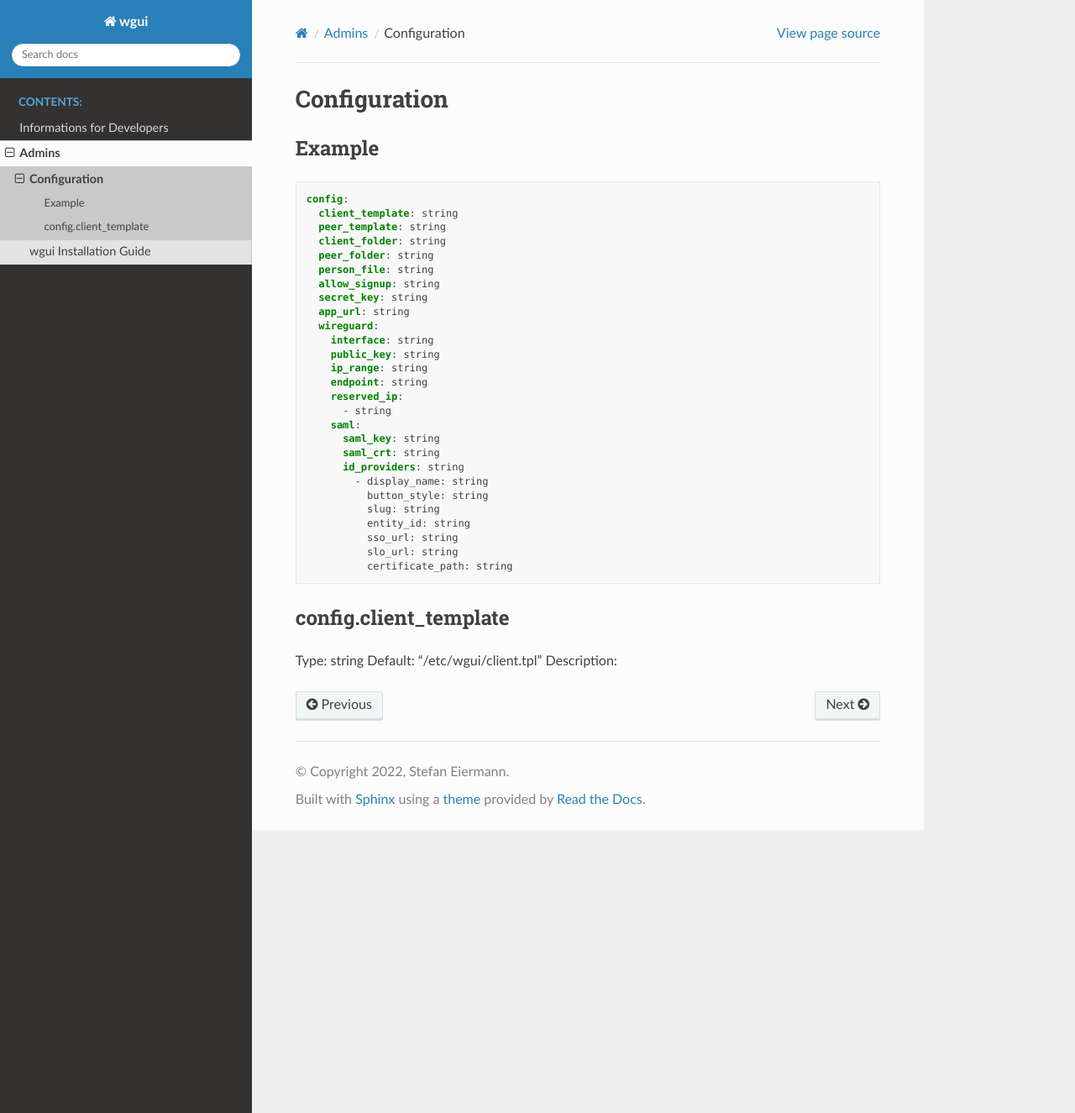
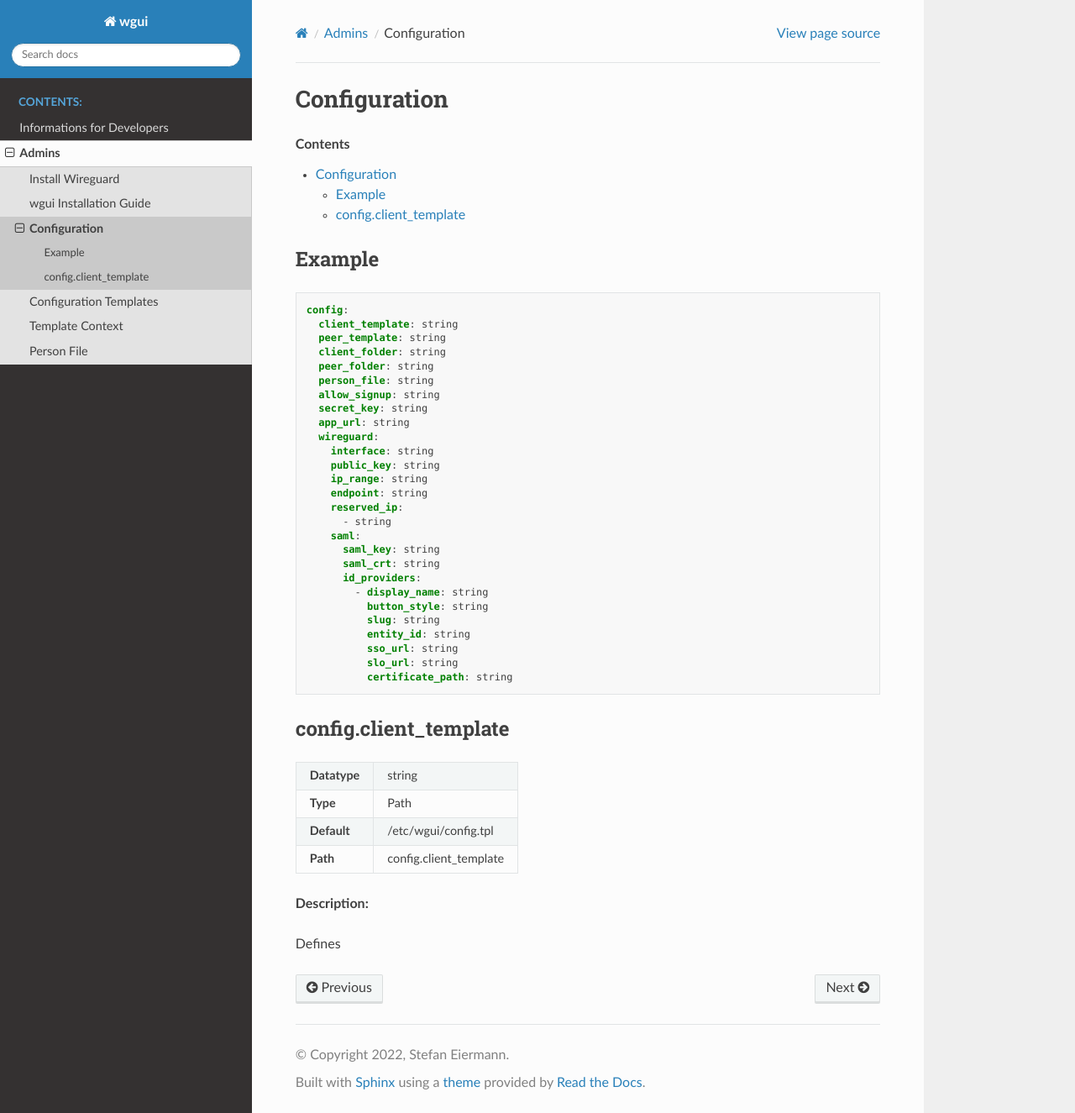
Before and after one commit to eieste/wgui, a Sphinx documentation site: the page built from docs/source/admin/config.rst, in a window 1280 px wide and 1325 px high. Shown: the whole window at 84% size. Built offline with Sphinx 7.4.7 and the Read the Docs theme 2.0.0, drawn with Linux system fonts in a browser that asks for light colours.

```diff
--- a/docs/source/admin/config.rst
+++ b/docs/source/admin/config.rst
@@ -26,7 +29,7 @@ Example
        saml:
          saml_key: string
          saml_crt: string
-         id_providers: string
+         id_providers:
            - display_name: string
              button_style: string
              slug: string
@@ -38,7 +41,15 @@ Example
 
 config.client_template
 ======================
++--------------------+---------------------------------------------------------+
+| **Datatype**       | string                                                  |
++--------------------+---------------------------------------------------------+
+| **Type**           | Path                                                    |
++--------------------+---------------------------------------------------------+
+| **Default**        | /etc/wgui/config.tpl                                    |
++--------------------+---------------------------------------------------------+
+| **Path**           | config.client_template                                  |
++--------------------+---------------------------------------------------------+
+**Description:**
 
-Type: string
-Default: "/etc/wgui/client.tpl"
-Description:
+Defines
--- a/docs/source/admin/index.rst
+++ b/docs/source/admin/index.rst
@@ -7,5 +7,9 @@ Admins
    :maxdepth: 2
    :caption: Contents:
 
+   ./wg-install
+   ./wgui-install
    ./config
-   ./install
+   ./template
+   ./template-ctx
+   ./person
--- /dev/null
+++ b/docs/source/admin/wg-install.rst
@@ -0,0 +1,3 @@
+=================
+Install Wireguard
+=================
--- a/docs/source/conf.py
+++ b/docs/source/conf.py
@@ -30,6 +30,7 @@ release = "1.0.0"
 # extensions coming with Sphinx (named 'sphinx.ext.*') or your custom
 # ones.
 extensions = [
+    'sphinx.ext.autodoc', 'sphinx.ext.extlinks', 'sphinx.ext.intersphinx', 'sphinx.ext.autosectionlabel'
 ]
 
 # Add any paths that contain templates here, relative to this directory.
@@ -51,3 +52,12 @@ html_theme = 'sphinx_rtd_theme'
 # relative to this directory. They are copied after the builtin static files,
 # so a file named "default.css" will overwrite the builtin "default.css".
 html_static_path = ['_static']
+
+intersphinx_mapping = {'python': ('https://docs.python.org/3', None),
+                       'jinja2': ('https://jinja.palletsprojects.com/en/3.1.x/', None)}
+extlinks = {
+    "ghr": (
+        "https://github.com/eieste/wgui/tree/master/%s", "%s")
+}
+
+autosectionlabel_prefix_document = True
```
Also changed, not shown: other parts of docs/source/admin/config.rst (+3 -0 lines), docs/source/admin/person.rst (added, +32 -0 lines), docs/source/admin/template-ctx.rst (added, +63 -0 lines), docs/source/admin/template.rst (added, +63 -0 lines), docs/source/admin/wgui-install.rst (renamed from docs/source/admin/install.rst).
